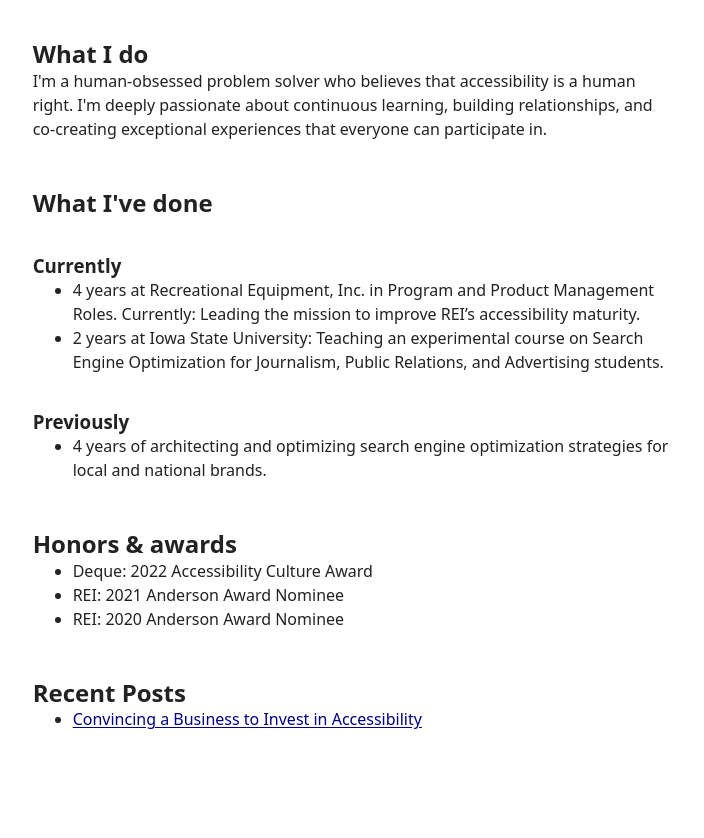
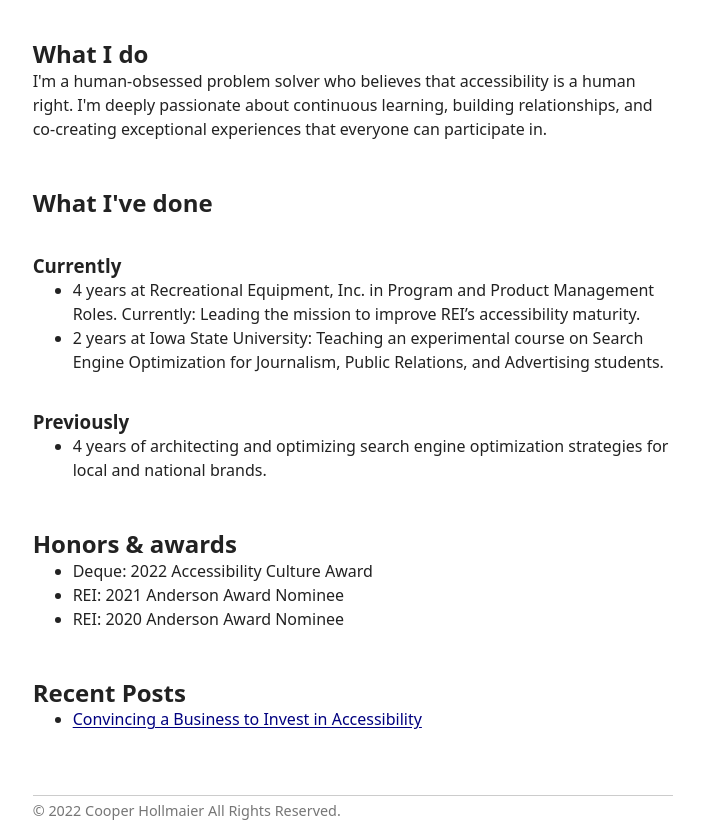
Before and after one commit to chollma/hollmaier, an Eleventy site: page src/index.md in a window 1280 px wide. Shown: the part 102-940 px from the top of the page, without its empty margins (287-991 px from the left). Before the commit the page ends 849 px from the top, so only its background shows below. Built offline with nearby package versions, Linux system fonts and the light colour scheme; Eleventy itself is replaced by a stand-in of ours; files that its build step writes are made by us from their sources.

Commit message:
Added footer copyright message

```diff
--- a/src/_includes/base.njk
+++ b/src/_includes/base.njk
@@ -17,7 +17,10 @@
   <main>
         {{ content | safe }}
   </main>
-
+<footer>
+  <p>&copy; 2022 Cooper Hollmaier All Rights Reserved.</p>
+</footer>
 </body>
 
+
 </html>
```
Also changed, not shown: public/index.html (+4 -1 lines), public/posts/accessibility-convincing-the-business/index.html (+4 -1 lines), 1 other file.
